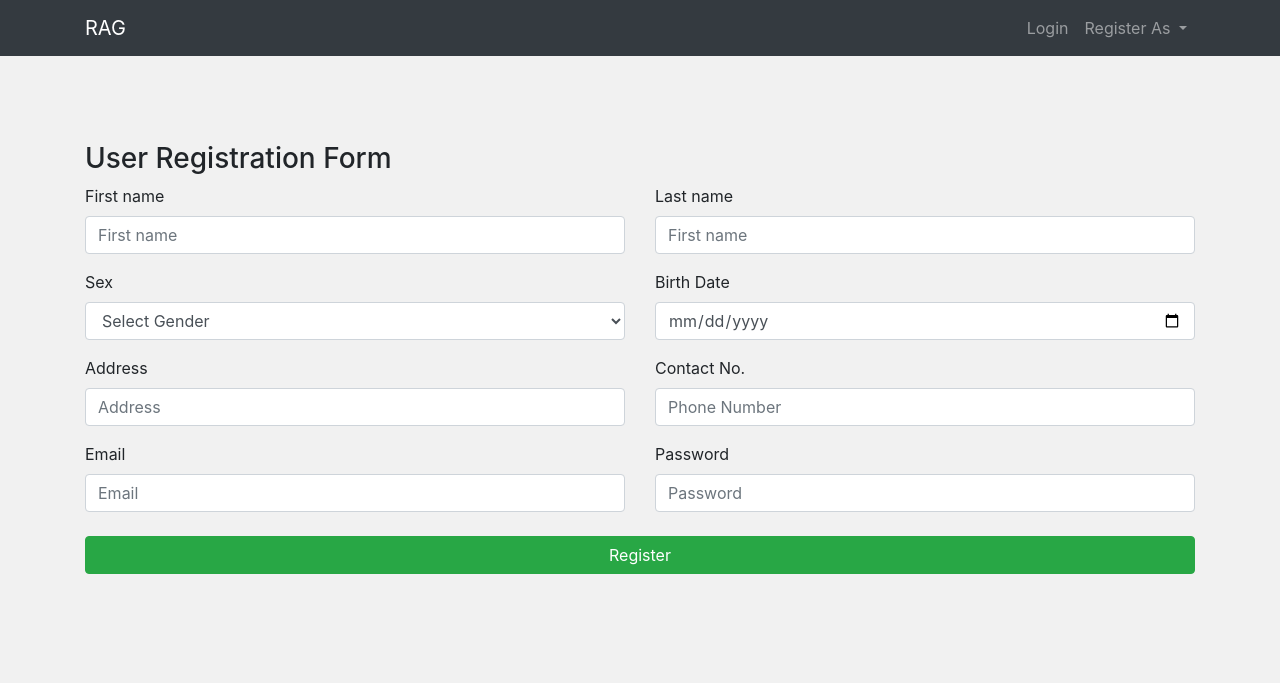
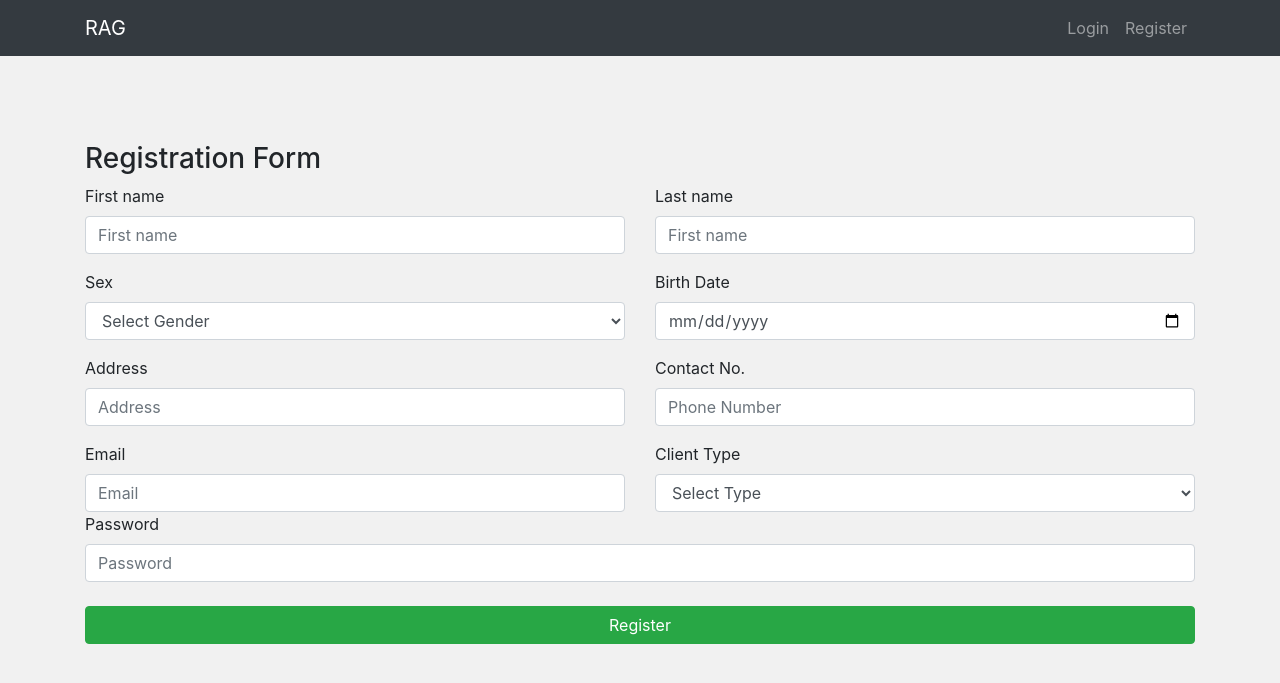
Before and after one commit to karljasen28/rag, a PHP site: page /register.php in a window 1280 px wide. Shown: the top 683 px of the page. Run offline with PHP 8.4, Linux system fonts and the light colour scheme; some libraries are stand-ins or nearby versions.

Commit message:
modified register.php

```diff
--- a/register.php
+++ b/register.php
@@ -1,3 +1,22 @@
+<?php
+    require("dbuser/functiondb.php");
+
+    if(isset($_POST['register'])) {
+        $fname = $_POST['fname'];
+        $lname = $_POST['lname'];
+        $gender = $_POST['gender'];
+        $bdate = $_POST['bdate'];
+        $address = $_POST['address'];
+        $contactno = $_POST['contactno'];
+        $email = $_POST['email'];
+        $password = md5($_POST['password']);
+        $type = $_POST['type'];
+        $status = "active";
+
+        $message = registerUser($fname, $lname, $gender, $bdate, $address, $contactno, $email, $password, $type, $status);
+    }
+?>
+
 <!DOCTYPE html>
 <html lang="en">
 <head>
@@ -18,18 +37,11 @@
 
   <div class="collapse navbar-collapse" id="navbarSupportedContent">
     <ul class="navbar-nav ml-auto">
-      <li class="nav-item">
+    <li class="nav-item">
         <a class="nav-link" href="login.php">Login</a>
       </li>
-      <li class="nav-item dropdown">
-        <a class="nav-link dropdown-toggle" href="#" id="navbarDropdown" role="button" data-toggle="dropdown" aria-haspopup="true" aria-expanded="false">
-          Register As
-        </a>
-        <div class="dropdown-menu" aria-labelledby="navbarDropdown">
-          <a class="dropdown-item" href="user-register.php">User Account</a>
-          <div class="dropdown-divider"></div>
-          <a class="dropdown-item" href="owner-register.php">Owner Account</a>
-        </div>
+      <li class="nav-item">
+        <a class="nav-link" href="register.php">Register</a>
       </li>
     </ul>
   </div>
@@ -38,7 +50,14 @@
 
     <main>
         <div class="container reg py-5">
-            <h3>User Registration Form</h3>
+            <h3>Registration Form</h3>
+            <?php
+                if(!empty($message)) {
+                    echo '<h3 class="alert alert-success">';
+                    echo $message;
+                    echo '</h3>';
+                }
+            ?>
             <form method="POST" action="">
                 <div class="row">
                     <div class="col">
@@ -47,7 +66,7 @@
                     </div>
                     <div class="col">
                         <label>Last name</label>
-                        <input class="form-control" type="text" name="fname" placeholder="First name" required="">
+                        <input class="form-control" type="text" name="lname" placeholder="First name" required="">
                     </div>
                 </div>
                 <div class="row mt-3">
@@ -80,6 +99,16 @@
                         <input class="form-control" type="email" name="email" placeholder="Email" required="">
                     </div>
                     <div class="col">
+                        <label>Client Type</label>
+                        <select class="form-control" name="type">
+                            <option hidden>Select Type</option>
+                            <option value="user">User</option>
+                            <option value="owner">OWner</option>
+                        </select>
+                    </div>
+                </div>
+                <div class="row">
+                    <div class="col">
                         <label>Password</label>
                         <input class="form-control" type="password" name="password" placeholder="Password" required="">
                     </div>
```
Also changed, not shown: user/index.php (added).
